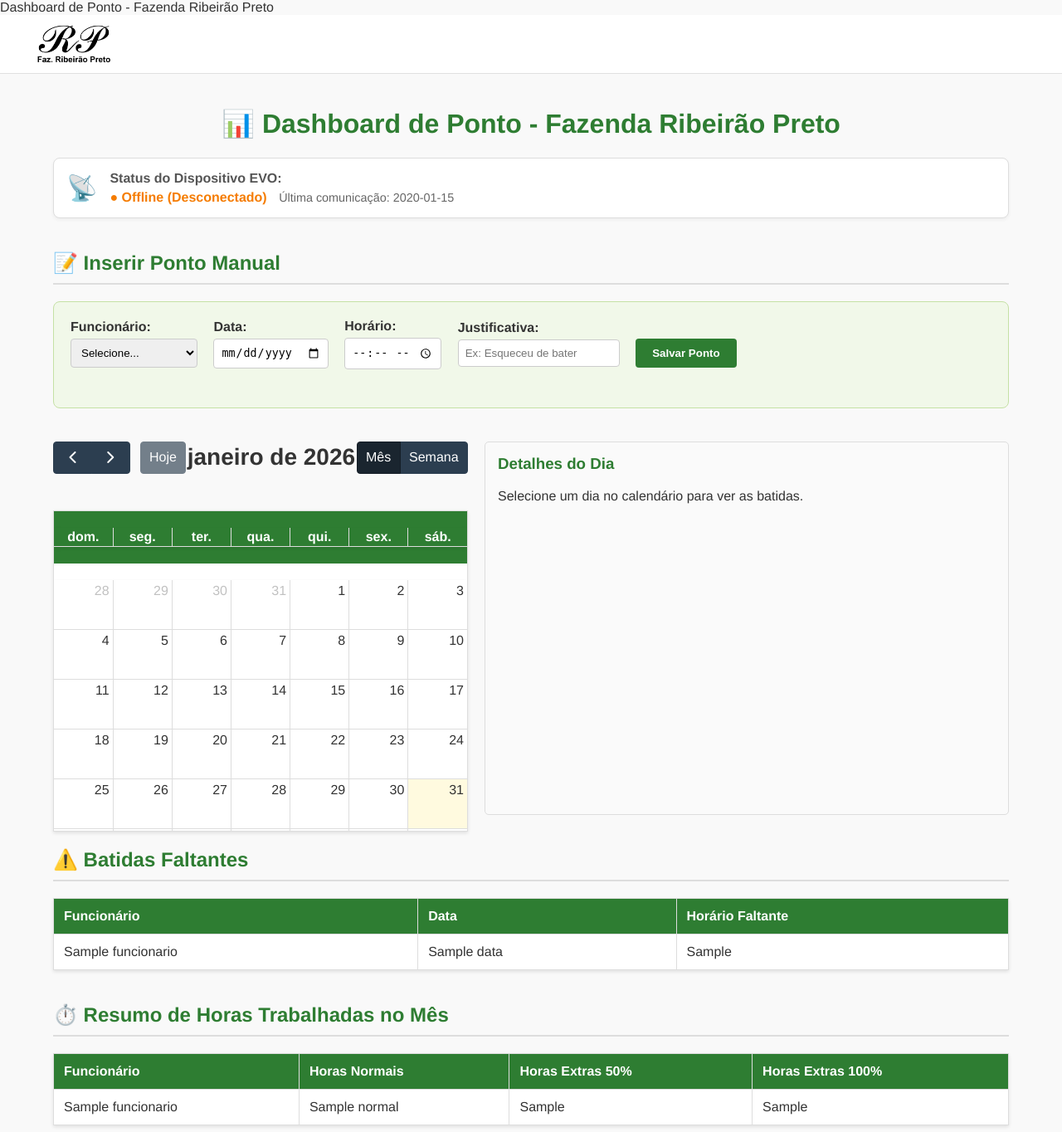
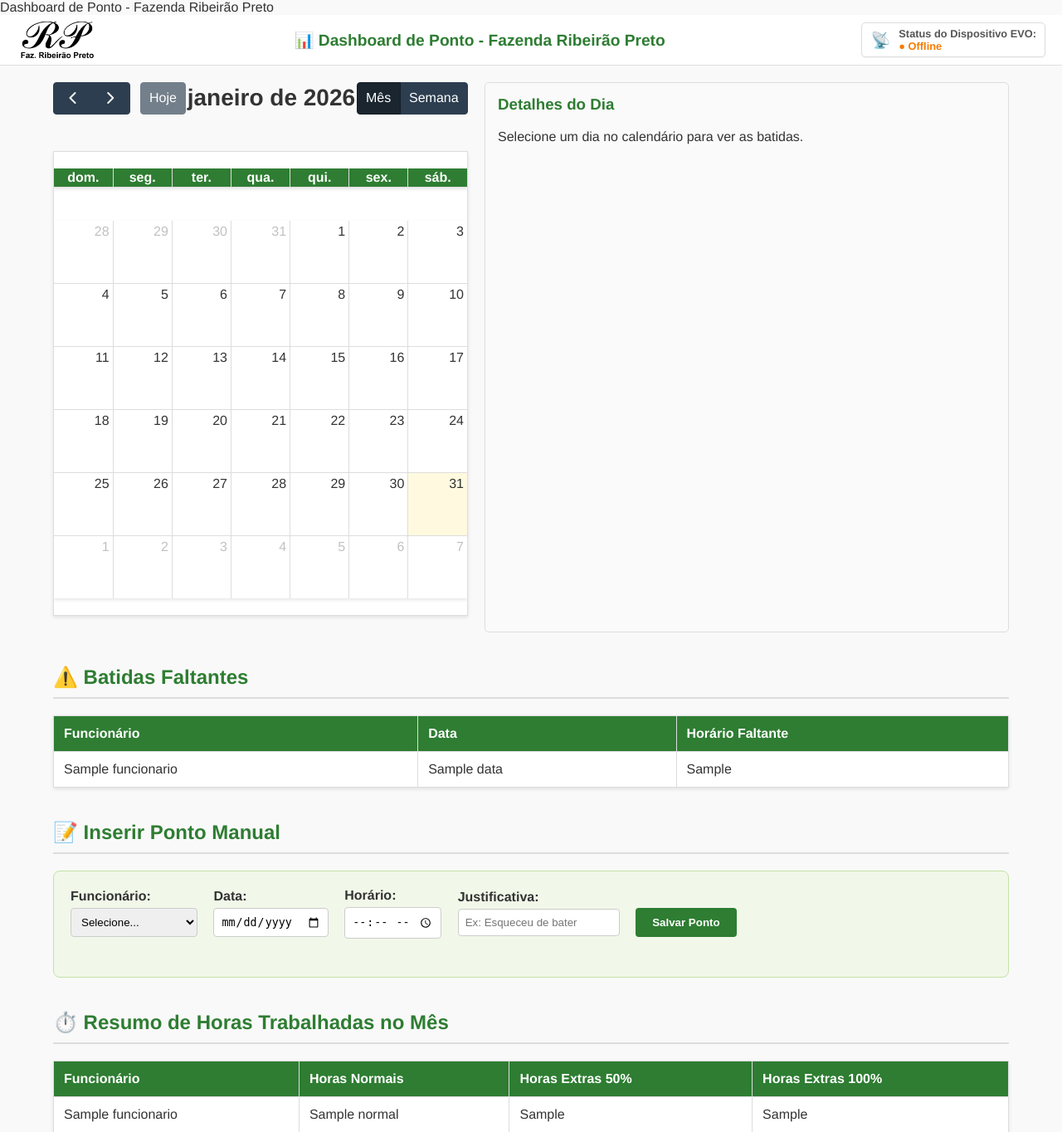
Before and after one commit to c-senju/ponto-fazenda, a Flask app: template templates/index.html in a window 1280 px wide. Shown: the top 1364 px of the page at 83% size. Run offline with Flask 3, Linux system fonts and the light colour scheme; the template is opened without the code that fills it: most values are stand-ins (such as "Sample title", 1, 10 or a date in 2020); lists and menus that the app fills with data are empty; some libraries are stand-ins or nearby versions.

Commit message:
Optimize dashboard UI and reorganize sections
- Reduce header padding in base.html.
- Add header_content block to base.html for inline header elements.
- Move dashboard title and EVO status card to the header in index.html for space optimization.
- Relocate "Inserir Ponto Manual" section between "Batidas Faltantes" and "Resumo de Horas".
- Set FullCalendar height to 'auto' to remove internal scrollbars in month view.

Co-authored-by: c-senju <255887066+c-senju@users.noreply.github.com>

```diff
--- a/templates/base.html
+++ b/templates/base.html
@@ -22,7 +22,7 @@
         }
         .header {
             background: #ffffff;
-            padding: 10px 40px;
+            padding: 5px 20px;
             border-bottom: 1px solid #e0e0e0;
             display: flex;
             justify-content: space-between;
@@ -62,6 +62,8 @@
         <!-- Exibe a imagem do logo, buscando o caminho através do 'url_for'. -->
         <img src="{{ url_for('static', filename='logo.png') }}" alt="Logo Fazenda">
 
+        {% block header_content %}{% endblock %}
+
         <!-- Bloco condicional do Jinja2: o conteúdo dentro dele só será exibido se a condição for verdadeira. -->
         <!-- Aqui, verificamos se a variável 'session.logged_in' (definida no Flask durante o login) é verdadeira. -->
         {% if session.logged_in %}
--- a/templates/index.html
+++ b/templates/index.html
@@ -5,6 +5,27 @@ Dashboard de Ponto - Fazenda Ribeirão Preto<!-- templates/index.html -->
 
 <!-- Define o título específico para esta página. -->
 {% block title %}Dashboard - Ponto Fazenda{% endblock %}
+
+{% block header_content %}
+    <h2 style="margin: 0; color: #2e7d32; font-size: 1.2rem;">📊 Dashboard de Ponto - Fazenda Ribeirão Preto</h2>
+    <div style="display: flex; align-items: center; gap: 10px; background: #fff; padding: 5px 10px; border-radius: 5px; border: 1px solid #ddd; box-shadow: 0 1px 2px rgba(0,0,0,0.05); font-size: 0.8rem;">
+        <div style="font-size: 1.2rem;">📡</div>
+        <div>
+            <div style="font-weight: bold; color: #555;">Status do Dispositivo EVO:</div>
+            <div id="evo-status">
+                {% if last_evo_comm %}
+                    {% if (now - last_evo_comm).total_seconds() < 600 %}
+                        <span style="color: #2e7d32; font-weight: bold;">● Online</span>
+                    {% else %}
+                        <span style="color: #f57c00; font-weight: bold;">● Offline</span>
+                    {% endif %}
+                {% else %}
+                    <span style="color: #c62828; font-weight: bold;">● Sem Comunicação</span>
+                {% endif %}
+            </div>
+        </div>
+    </div>
+{% endblock %}
 
 <!-- Adiciona estilos CSS que são específicos para a página do dashboard. -->
 {% block style %}
@@ -145,66 +166,6 @@ Dashboard de Ponto - Fazenda Ribeirão Preto<!-- templates/index.html -->
 
 <!-- Bloco principal de conteúdo da página. -->
 {% block content %}
-    <h1>📊 Dashboard de Ponto - Fazenda Ribeirão Preto</h1>
-
-    <!-- Card de Status do Dispositivo EVO -->
-    <div class="dashboard-section" style="margin-top: 20px;">
-        <div style="display: flex; align-items: center; gap: 15px; background: #fff; padding: 15px; border-radius: 8px; border: 1px solid #ddd; box-shadow: 0 2px 4px rgba(0,0,0,0.05);">
-            <div style="font-size: 30px;">📡</div>
-            <div>
-                <div style="font-weight: bold; color: #555; margin-bottom: 5px;">Status do Dispositivo EVO:</div>
-                <div id="evo-status">
-                    {% if last_evo_comm %}
-                        {# Calcula se está online (comunicou nos últimos 10 minutos) #}
-                        {% if (now - last_evo_comm).total_seconds() < 600 %}
-                            <span style="color: #2e7d32; font-weight: bold;">● Online</span>
-                        {% else %}
-                            <span style="color: #f57c00; font-weight: bold;">● Offline (Desconectado)</span>
-                        {% endif %}
-                        <span style="color: #666; font-size: 0.9em; margin-left: 10px;">
-                            Última comunicação: {{ last_evo_comm.strftime('%d/%m/%Y %H:%M:%S') }}
-                        </span>
-                    {% else %}
-                        <span style="color: #c62828; font-weight: bold;">● Sem Comunicação</span>
-                        <span style="color: #666; font-size: 0.9em; margin-left: 10px;">
-                            Nenhuma comunicação do dispositivo EVO registrada até o momento.
-                        </span>
-                    {% endif %}
-                </div>
-            </div>
-        </div>
-    </div>
-
-    <!-- Módulo de Inserção Manual de Ponto -->
-    <div class="dashboard-section">
-        <h2>📝 Inserir Ponto Manual</h2>
-        <div class="manual-entry-form">
-            <form action="/add_manual_point" method="POST">
-                <div class="form-group">
-                    <label for="func_id">Funcionário:</label>
-                    <select name="func_id" id="func_id" required>
-                        <option value="">Selecione...</option>
-                        {% for id, nome in funcionarios.items() %}
-                            <option value="{{ id }}">{{ nome }}</option>
-                        {% endfor %}
-                    </select>
-                </div>
-                <div class="form-group">
-                    <label for="data">Data:</label>
-                    <input type="date" name="data" id="data" required>
-                </div>
-                <div class="form-group">
-                    <label for="hora">Horário:</label>
-                    <input type="time" name="hora" id="hora" required>
-                </div>
-                <div class="form-group">
-                    <label for="justificativa">Justificativa:</label>
-                    <input type="text" name="justificativa" id="justificativa" placeholder="Ex: Esqueceu de bater" required>
-                </div>
-                <button type="submit" class="submit-button">Salvar Ponto</button>
-            </form>
-        </div>
-    </div>
 
     <!-- Seção do Calendário Interativo -->
     <div id="calendar-container">
@@ -336,7 +328,7 @@ Dashboard de Ponto - Fazenda Ribeirão Preto<!-- templates/index.html -->
             const calendarEl = document.getElementById('calendar');
             // Cria uma nova instância do FullCalendar dentro do elemento encontrado.
             const calendar = new FullCalendar.Calendar(calendarEl, {
-                height: 450, // Define uma altura menor para o calendário.
+                height: 'auto', // Faz com que o calendário ocupe todo o espaço necessário, removendo barras de rolagem.
                 locale: 'pt-br', // Define o idioma para português do Brasil.
                 initialView: 'dayGridMonth', // A visão inicial será a de um mês.
                 headerToolbar: { // Configura os botões e o título no cabeçalho do calendário.
```
Also changed, not shown: other parts of templates/index.html (+31 -0 lines).
